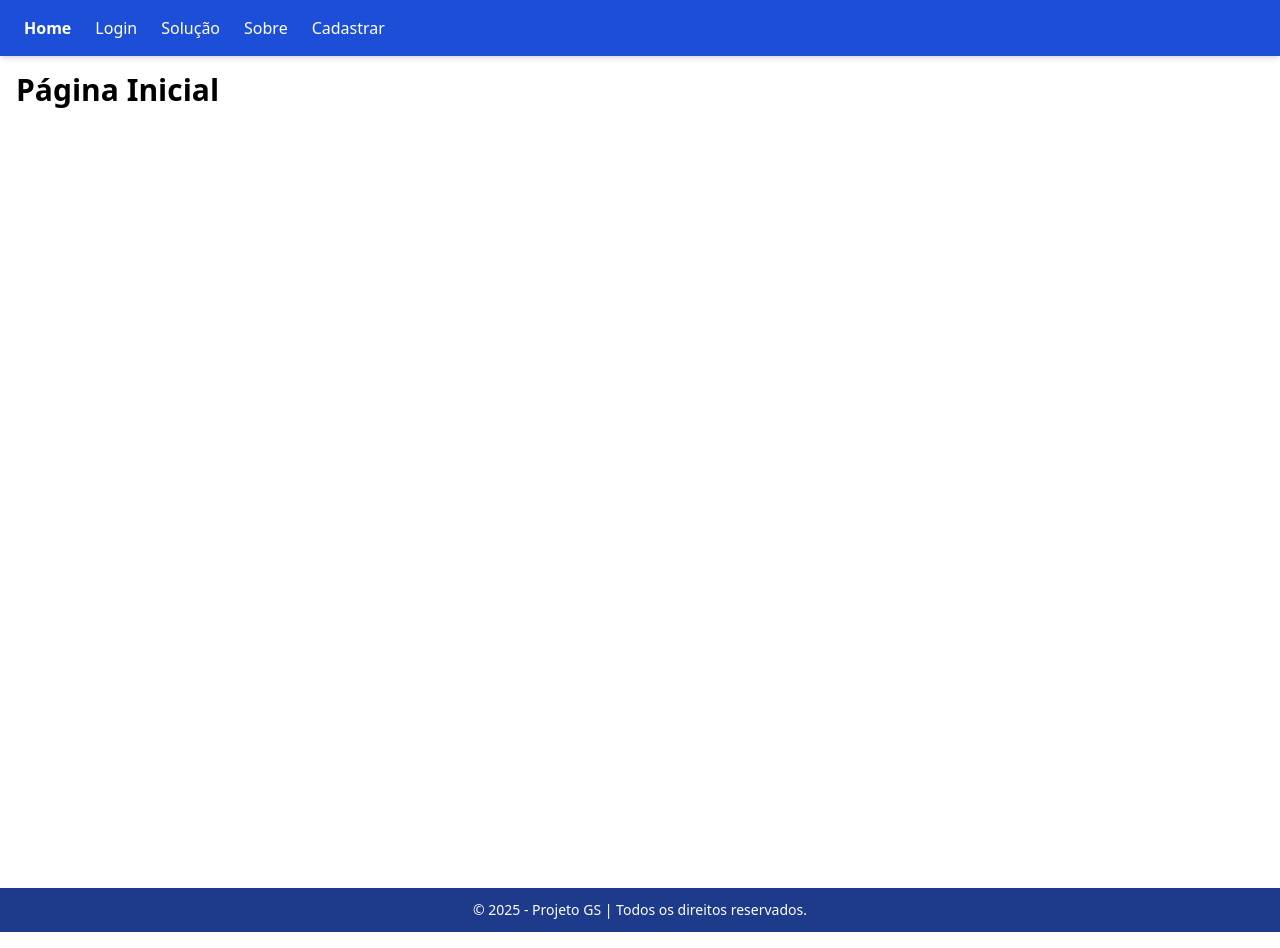
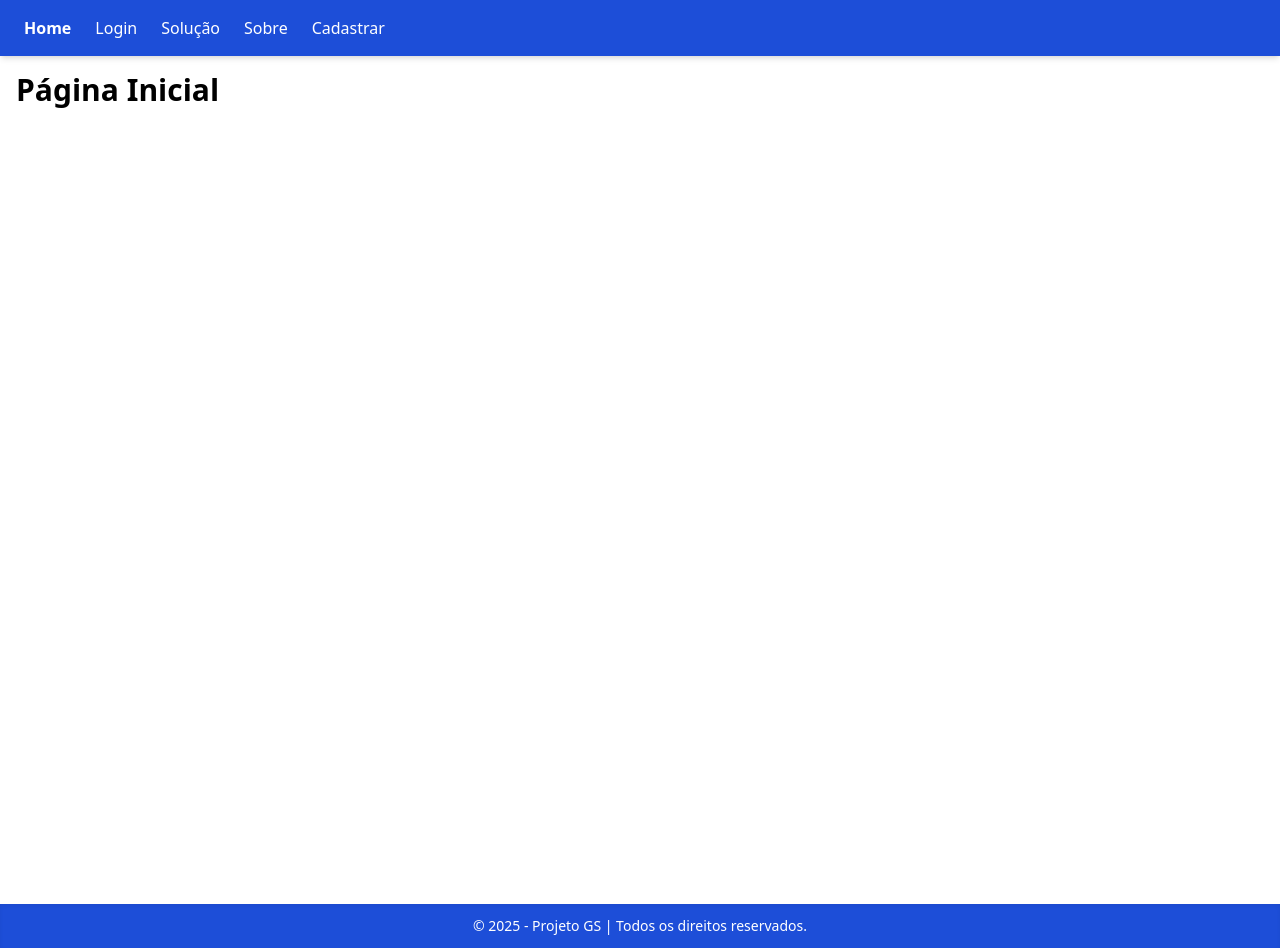
Before and after one commit to jBarra15/GS-DEV, a React (Vite) app: page / in a window 1280 px wide. Built offline with nearby package versions, Linux system fonts and the light colour scheme.

Commit message:
'Mudando-footer'

```diff
--- a/src/components/Footer.jsx
+++ b/src/components/Footer.jsx
@@ -1,6 +1,6 @@
 function Footer() {
   return (
-    <footer className="bg-blue-900 text-white py-3 mt-8 text-center text-sm">
+    <footer className="bg-blue-700 text-white py-3 text-center text-sm mt-12 shadow-inner">
       © {new Date().getFullYear()} - Projeto GS | Todos os direitos reservados.
     </footer>
   );
```
